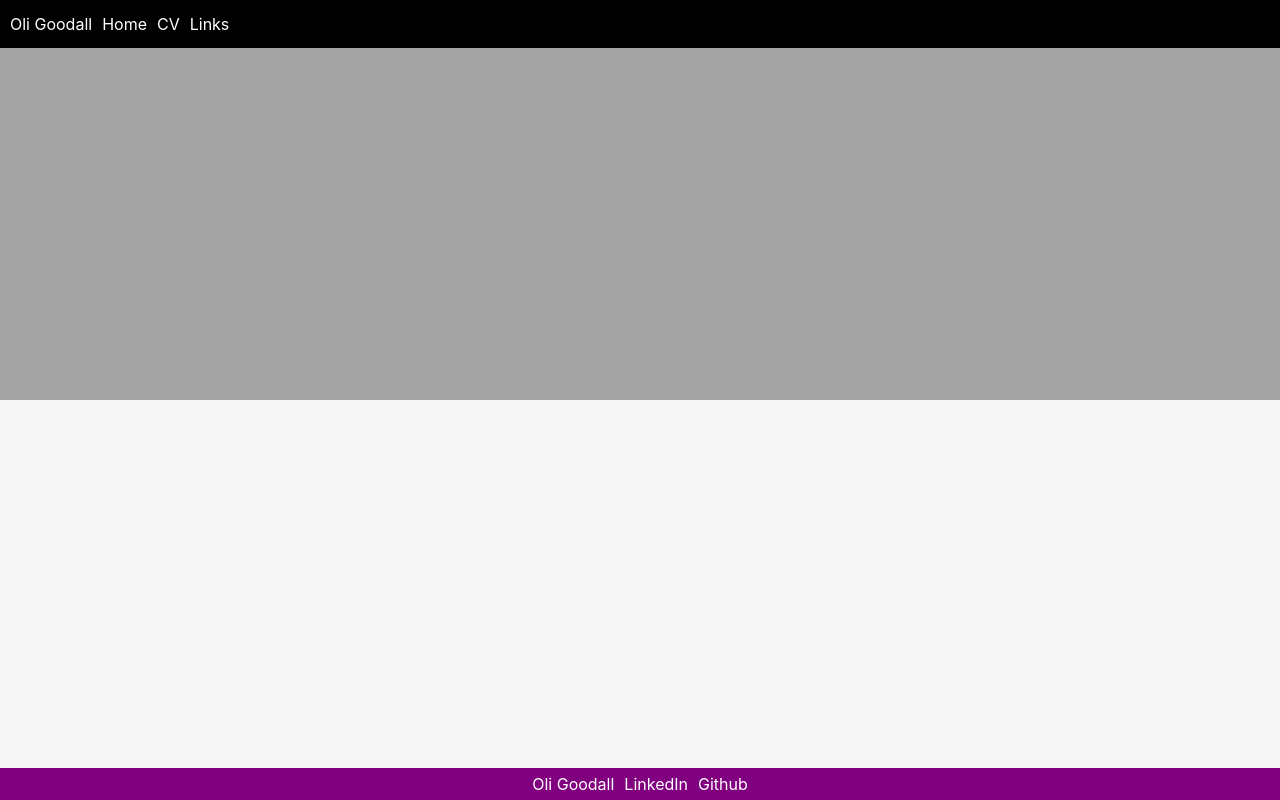
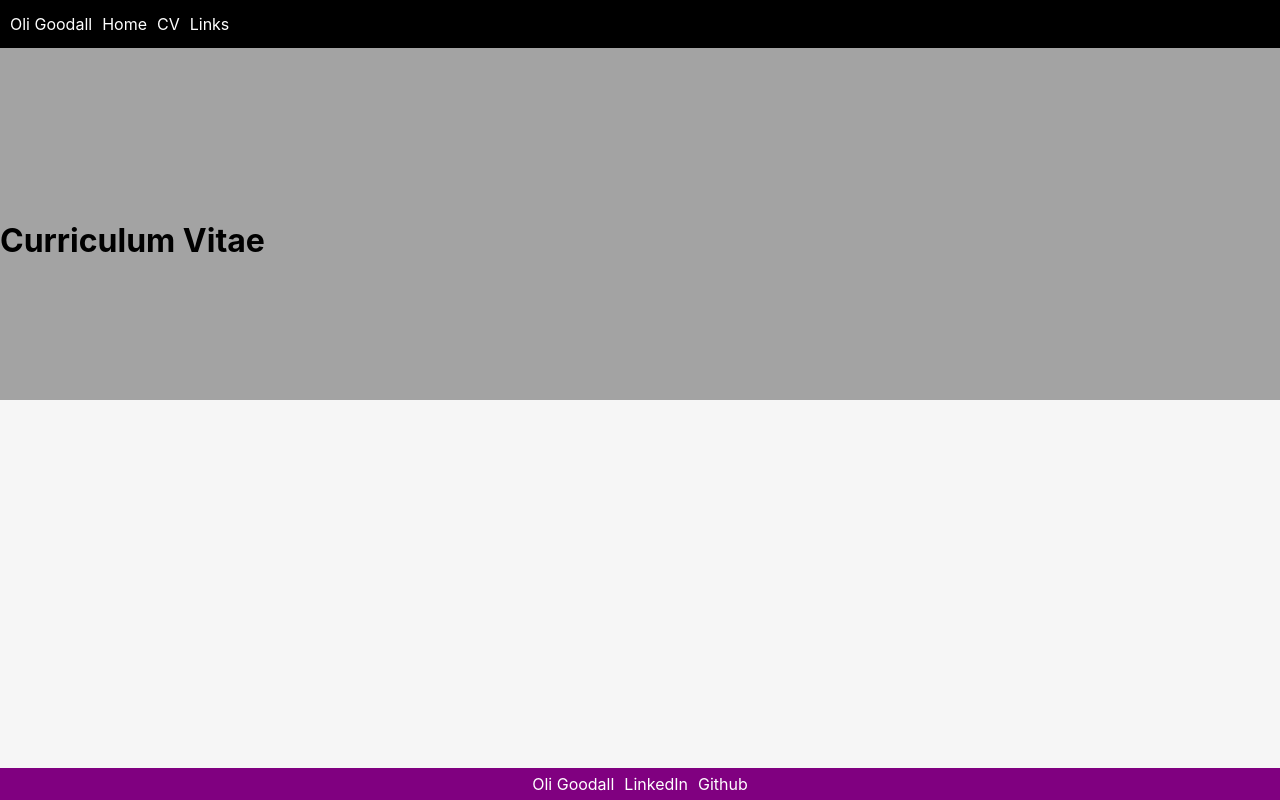
Before and after one commit to Oli-Goodall/Oli-Goodall.github.io, a React (Create React App) app in the folder personal-site/: page /cv in a window 1280 px wide. Built offline with nearby package versions, Linux system fonts and the light colour scheme.

Commit message:
CV Page created

```diff
--- a/personal-site/src/App.tsx
+++ b/personal-site/src/App.tsx
@@ -2,6 +2,7 @@ import React from 'react';
 import { BrowserRouter as Router, Route, Routes } from "react-router-dom";
 // import logo from './logo.svg';
 import './App.css';
+import { CVPage } from './components/cv-page/CVPage';
 import { Footer } from './components/footer/footer';
 import { Home } from './components/homepage/homepage';
 import { Navbar } from './components/navbar/navbar';
@@ -10,6 +11,7 @@ const SiteRoutes: React.FunctionComponent = () => {
   return (
     <Routes>
       <Route path="/" element={<Home />}/>
+      <Route path="/cv" element={<CVPage />}/>
     </Routes>
   );
 };
--- /dev/null
+++ b/personal-site/src/components/cv-page/CVPage.scss
@@ -0,0 +1,4 @@
+h1.cv-page-heading {
+    position: absolute;
+    top: 200px;
+}
--- /dev/null
+++ b/personal-site/src/components/cv-page/CVPage.tsx
@@ -0,0 +1,10 @@
+import React from "react";
+import "./CVPage.scss"
+
+export const CVPage: React.FunctionComponent = () => {
+    return(
+        <div className="cv-page">
+            <h1 className="cv-page-heading">Curriculum Vitae</h1>
+        </div>
+    )
+}
```
